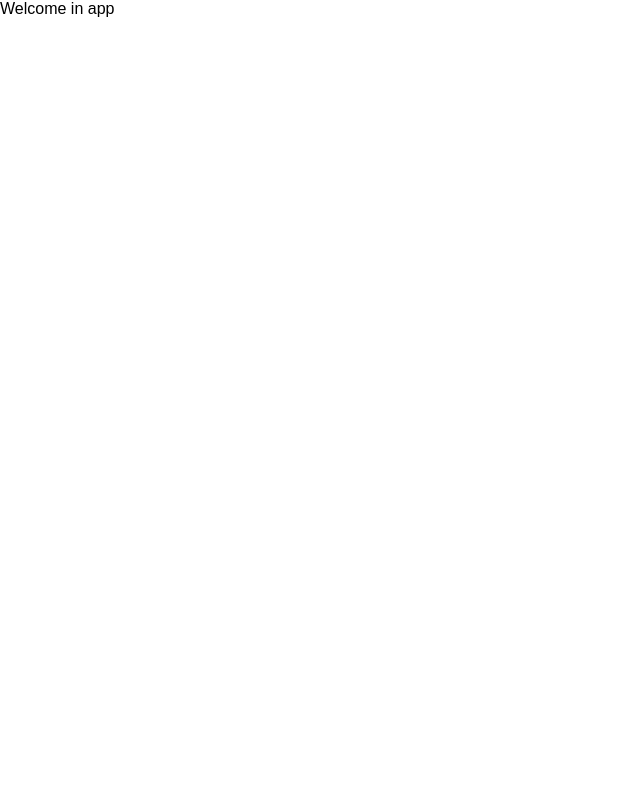
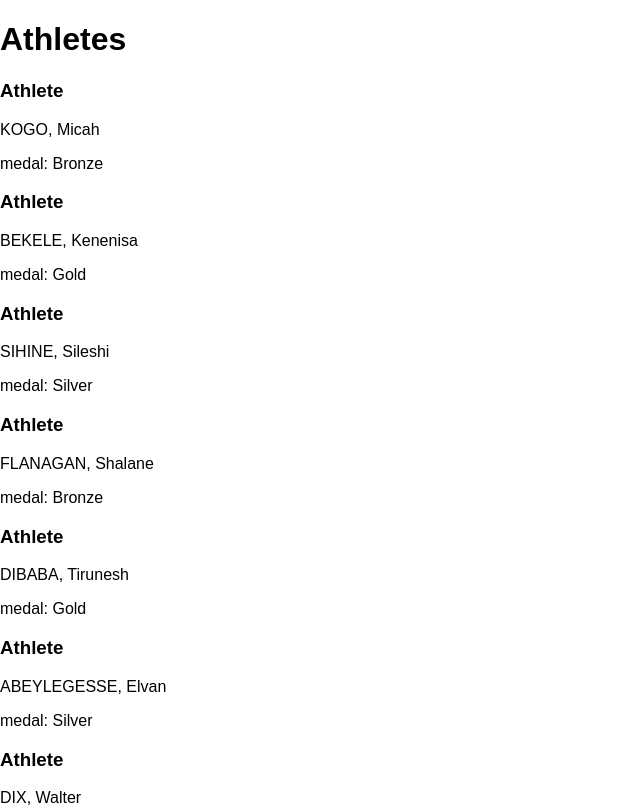
Before and after one commit to marekdano/olympics-medals, a React (Create React App) app: page / in a window 1280 px wide. Shown: the top 807 px of the page, without its empty margins (0-640 px from the left). Built offline with nearby package versions, Linux system fonts and the light colour scheme.

Commit message:
Display the list of athletes with their medals.

```diff
--- a/src/components/App.js
+++ b/src/components/App.js
@@ -1,9 +1,28 @@
 import React, { Component } from "react";
 import "./App.css";
+import medalists from "../data/olympics_medalists";
 
 class App extends Component {
+  state = {
+    medalists
+  };
+
   render() {
-    return <div>Welcome in app</div>;
+    return (
+      <div>
+        <h1>Athletes</h1>
+        {this.state.medalists.map(medalist => {
+          return (
+            <div key={medalist.athlete + medalist.event}>
+              <h3>Athlete</h3>
+              <p>{medalist.athlete}</p>
+              <p>medal: {medalist.medal}</p>
+            </div>
+          );
+        })}
+        <p>{this.state.medalists[0].athlete}</p>
+      </div>
+    );
   }
 }
 
```
